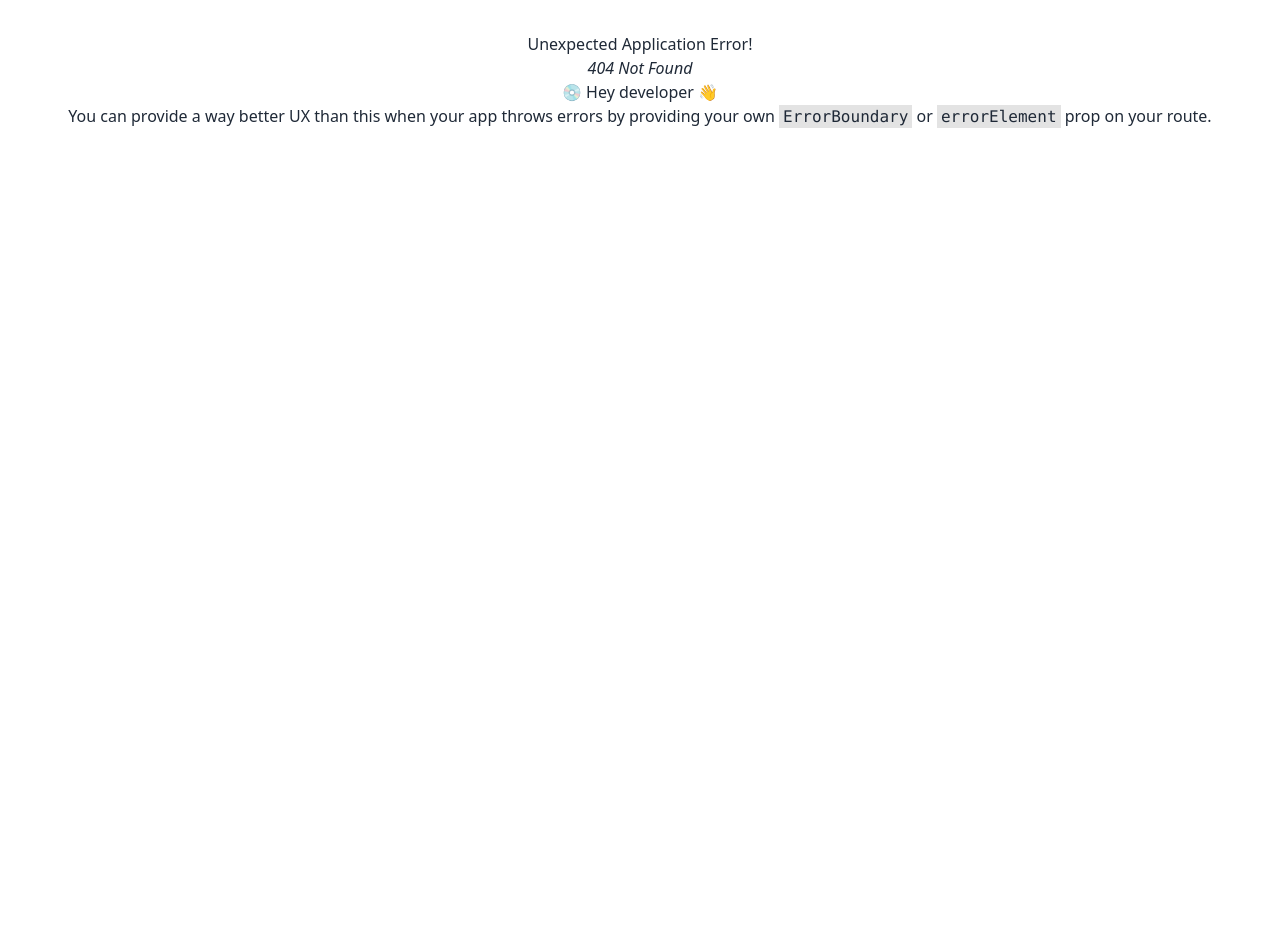
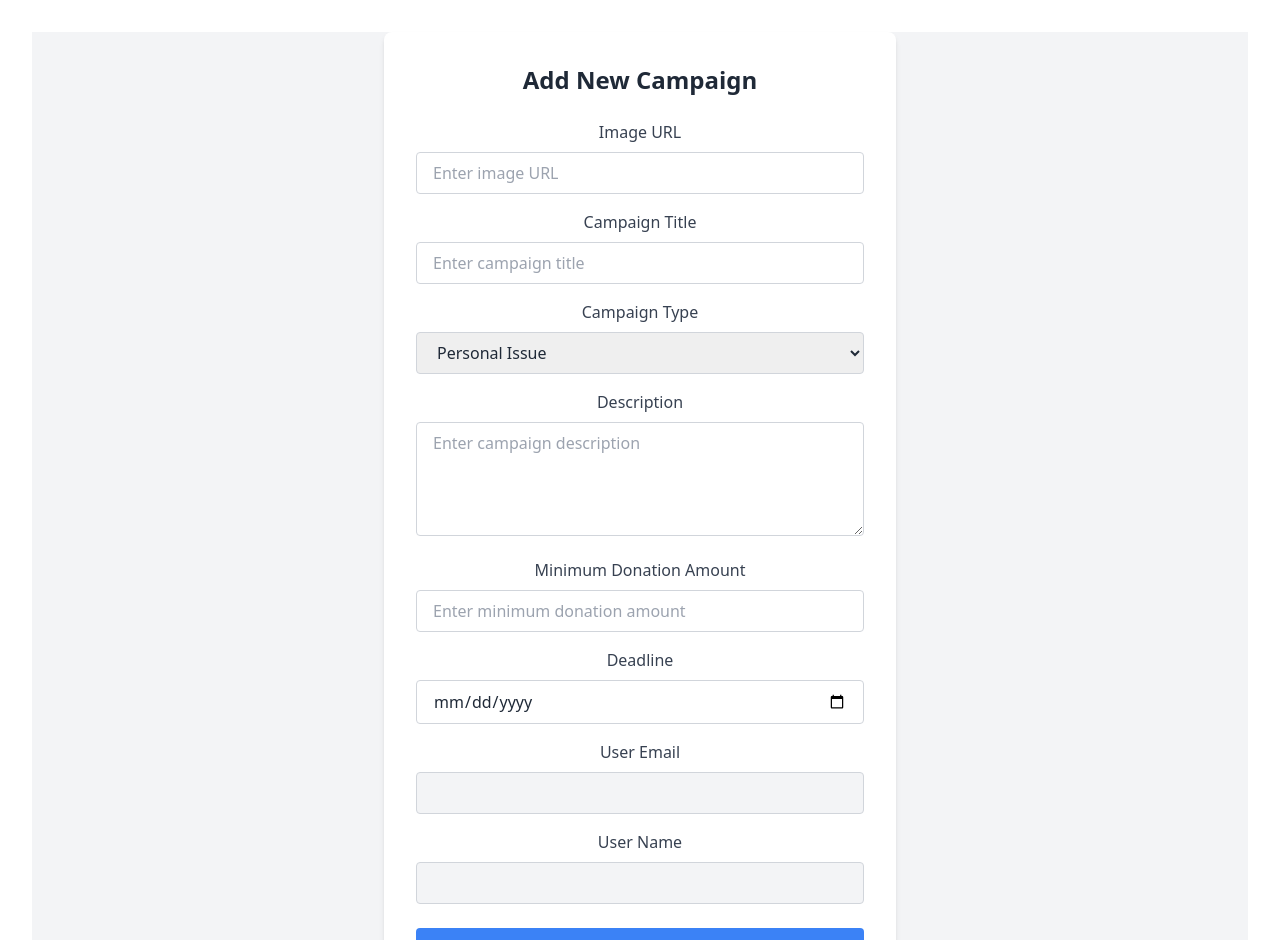
Before and after one commit to alamin20cse/crowd-funding-client-10, a React (Vite) app: page /addnewcampaign in a window 1280 px wide. Before the commit this address had no page. Shown: the top 940 px of the page. Before the commit the page ends 800 px from the top, so only its background shows below. Built offline with nearby package versions, Linux system fonts and the light colour scheme.

Commit message:
form of new added campign added

```diff
--- /dev/null
+++ b/src/Component/AddNewCampaign.jsx
@@ -0,0 +1,145 @@
+import React from 'react';
+
+const AddNewCampaign = () => {
+
+
+    const handlenewCampaign=(e)=>{
+        e.preventDefault();
+        const imageUrl=e.target.imageUrl.value;
+        const title=e.target.title.value;
+        const type=e.target.type.value;
+        const description=e.target.description.value;
+        const minDonation=e.target.minDonation.value;
+        const deadline=e.target.imageUrl.value;
+        const email=e.target.email.value;
+        const name=e.target.name.value;
+
+          const newCampaign={ imageUrl,title,type,description,minDonation,deadline,email,name};
+
+          console.log(newCampaign)
+
+    }
+    return (
+        <div className="flex justify-center items-center min-h-screen bg-gray-100">
+
+
+
+            {/*form start  */}
+        <form onSubmit={handlenewCampaign}
+          className="bg-white p-8 rounded-lg shadow-md w-full max-w-lg"
+
+        >
+          <h2 className="text-2xl font-semibold mb-6 text-center">
+            Add New Campaign
+          </h2>
+
+          {/* Image/Thumbnail */}
+          <div className="mb-4">
+            <label className="block text-gray-700 mb-2">Image URL</label>
+            <input
+              type="text"
+              name="imageUrl"
+
+
+              placeholder="Enter image URL"
+              className="w-full px-4 py-2 border border-gray-300 rounded focus:outline-none focus:ring-2 focus:ring-blue-500"
+            />
+          </div>
+
+          {/* Campaign Title */}
+          <div className="mb-4">
+            <label className="block text-gray-700 mb-2">Campaign Title</label>
+            <input
+              type="text"
+              name="title"
+
+              placeholder="Enter campaign title"
+              className="w-full px-4 py-2 border border-gray-300 rounded focus:outline-none focus:ring-2 focus:ring-blue-500"
+            />
+          </div>
+
+          {/* Campaign Type */}
+          <div className="mb-4">
+            <label className="block text-gray-700 mb-2">Campaign Type</label>
+            <select
+              name="type"
+
+              className="w-full px-4 py-2 border border-gray-300 rounded focus:outline-none focus:ring-2 focus:ring-blue-500"
+            >
+              <option value="personal issue">Personal Issue</option>
+              <option value="startup">Startup</option>
+              <option value="business">Business</option>
+              <option value="creative ideas">Creative Ideas</option>
+            </select>
+          </div>
+
+          {/* Description */}
+          <div className="mb-4">
+            <label className="block text-gray-700 mb-2">Description</label>
+            <textarea
+              name="description"
+
+              placeholder="Enter campaign description"
+              className="w-full px-4 py-2 border border-gray-300 rounded focus:outline-none focus:ring-2 focus:ring-blue-500"
+              rows="4"
+            ></textarea>
+          </div>
+
+          {/* Minimum Donation Amount */}
+          <div className="mb-4">
+            <label className="block text-gray-700 mb-2">Minimum Donation Amount</label>
+            <input
+              type="number"
+              name="minDonation"
+
+              placeholder="Enter minimum donation amount"
+              className="w-full px-4 py-2 border border-gray-300 rounded focus:outline-none focus:ring-2 focus:ring-blue-500"
+            />
+          </div>
+
+          {/* Deadline */}
+          <div className="mb-4">
+            <label className="block text-gray-700 mb-2">Deadline</label>
+            <input
+              type="date"
+              name="deadline"
+
+              className="w-full px-4 py-2 border border-gray-300 rounded focus:outline-none focus:ring-2 focus:ring-blue-500"
+            />
+          </div>
+
+            {/* User Email */}
+        <div className="mb-4">
+          <label className="block text-gray-700 mb-2">User Email</label>
+          <input
+            type="email" name='email'
+            // value={user?.email}
+            // readOnly
+            className="w-full px-4 py-2 border border-gray-300 rounded bg-gray-100 focus:outline-none"
+          />
+        </div>
+
+        {/* User Name */}
+        <div className="mb-6">
+          <label className="block text-gray-700 mb-2">User Name</label>
+          <input
+            type="text" name='name'
+            // value={user?.name}
+            // readOnly
+            className="w-full px-4 py-2 border border-gray-300 rounded bg-gray-100 focus:outline-none"
+          />
+        </div>
+
+          {/* Add Button */}
+          <button
+            type="submit"
+            className="w-full bg-blue-500 text-white py-2 px-4 rounded hover:bg-blue-600 transition duration-200"
+          >
+            Add
+          </button>
+        </form>
+      </div>
+    );
+};
+
+export default AddNewCampaign;
--- /dev/null
+++ b/src/Component/Home.jsx
@@ -0,0 +1,11 @@
+import React from 'react';
+
+const Home = () => {
+    return (
+        <div>
+
+        </div>
+    );
+};
+
+export default Home;
--- /dev/null
+++ b/src/Component/HomeMain.jsx
@@ -0,0 +1,13 @@
+import React from 'react';
+import { Outlet } from 'react-router-dom';
+
+const HomeMain = () => {
+    return (
+        <div>
+            <Outlet></Outlet>
+
+        </div>
+    );
+};
+
+export default HomeMain;
```
Also changed, not shown: src/main.jsx (+19 -1 lines).
